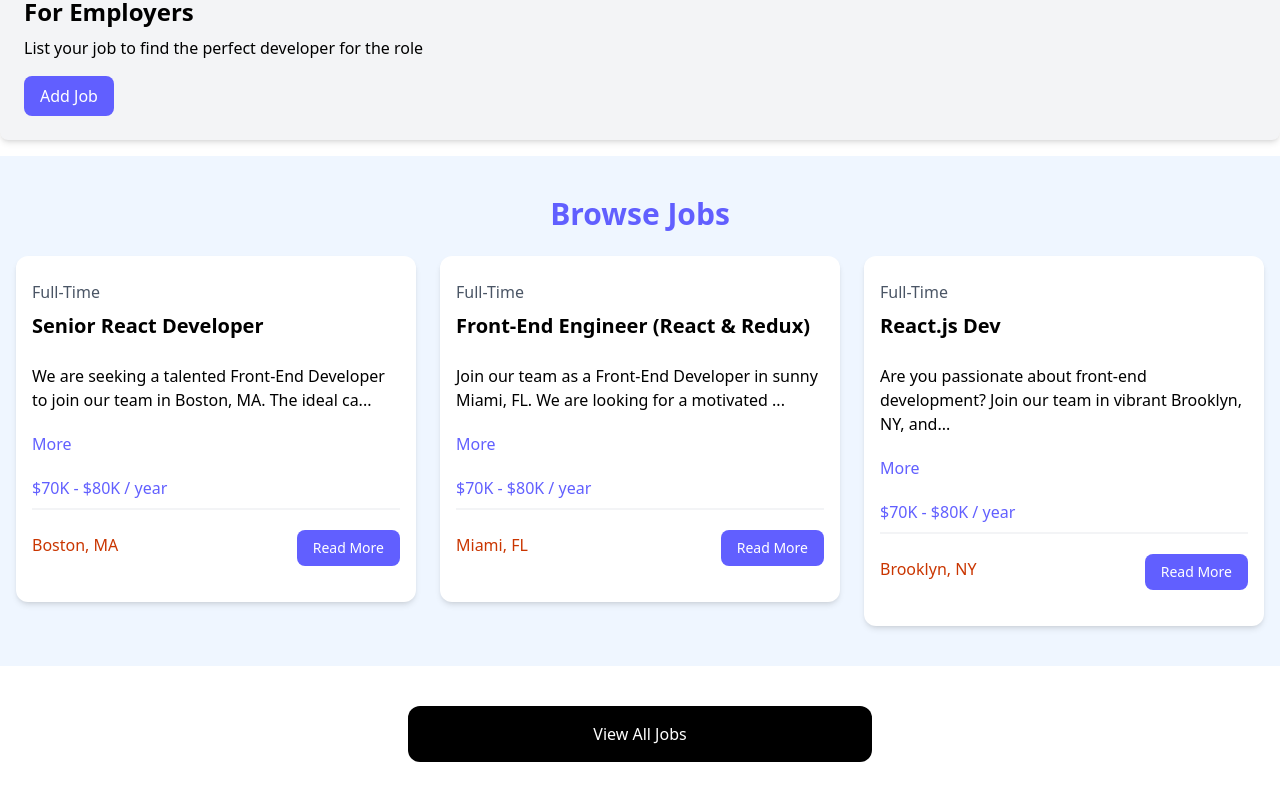
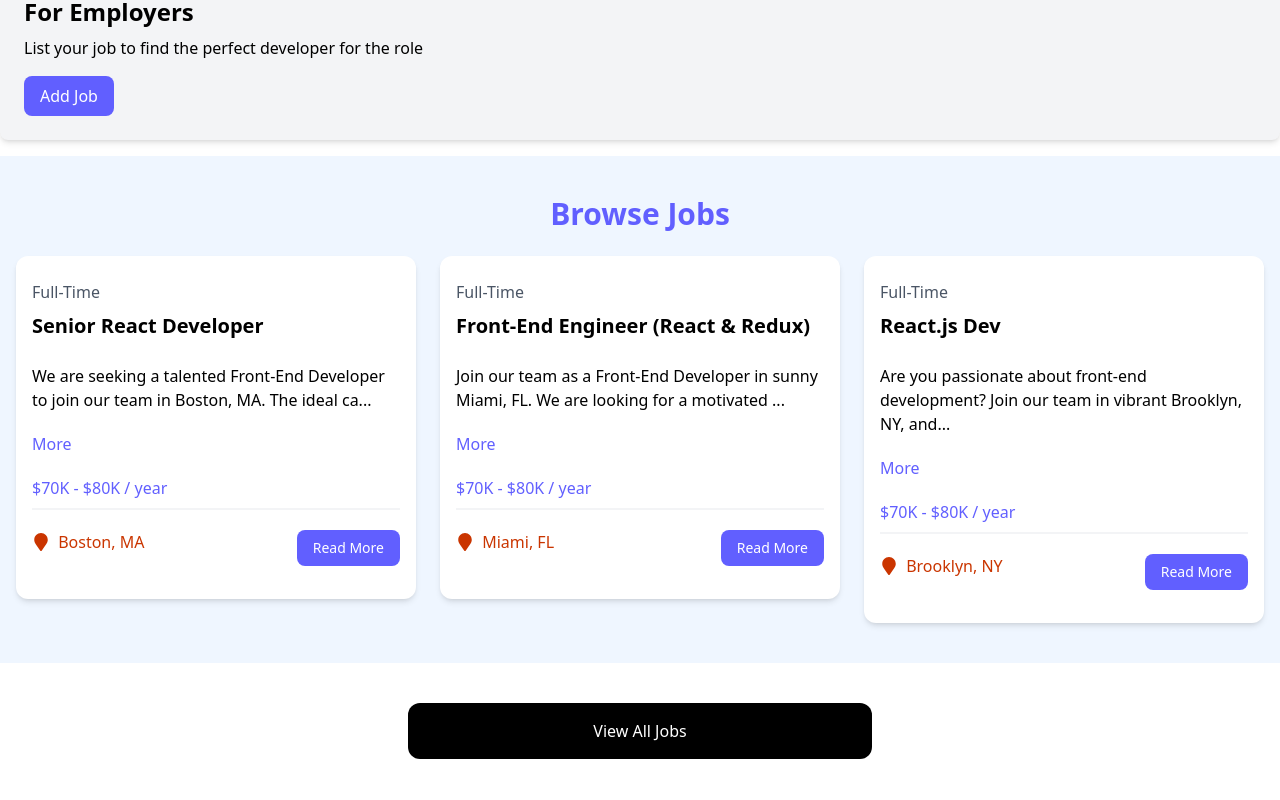
Before and after one commit to brkuvezdic/React-job-listing-web-app, a React (Vite) app in the folder React jobs posting/: page / in a window 1280 px wide. Shown: the part 637-1437 px from the top of the page. Built offline with nearby package versions, Linux system fonts and the light colour scheme.

Commit message:
icon + react router

```diff
--- a/React jobs posting/package.json
+++ b/React jobs posting/package.json
@@ -11,8 +11,11 @@
   },
   "dependencies": {
     "@tailwindcss/vite": "^4.0.3",
+    "nstall": "^0.2.0",
     "react": "^18.3.1",
     "react-dom": "^18.3.1",
+    "react-icons": "^5.4.0",
+    "react-router-dom": "^7.1.5",
     "tailwindcss": "^4.0.3"
   },
   "devDependencies": {
--- a/React jobs posting/src/components/JobListing.jsx
+++ b/React jobs posting/src/components/JobListing.jsx
@@ -1,4 +1,5 @@
 import { useState } from "react";
+import { FaMapMarker } from "react-icons/fa";
 
 const JobListing = ({ job }) => {
   const [showFullDescription, setShowFullDescription] = useState(false);
@@ -28,7 +29,7 @@
           <div className="border border-gray-100 mb-5"></div>
           <div className="flex flex-col lg:flex-row justify-between mb-4">
             <div className="text-orange-700 mb-3">
-              <i className="fa-solid fa-location-dot text-lg"></i>
+              <FaMapMarker className="inline text-lg mb-1 mr-1" />{" "}
               {job.location}
             </div>
             <a
```
Also changed, not shown: 1 other file (tests, documents, lock files or other folders).
